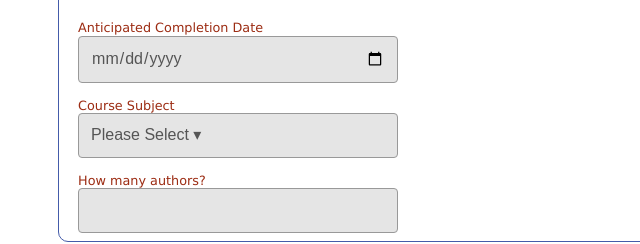
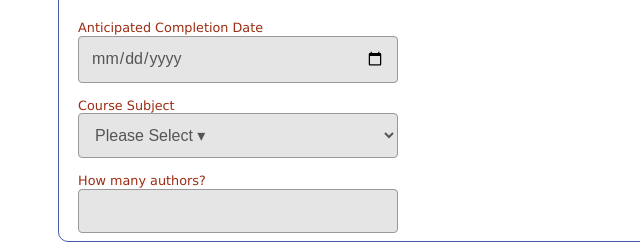
Before and after one commit to inoffensiveLama/wdd230, a plain HTML site: page week04/form-start/index.html in a window 1280 px wide. Shown: the part 1014-1258 px from the top of the page, 96-736 px from the left. Drawn offline with Linux system fonts and the light colour scheme.

Commit message:
tried without webkit appearance

```diff
--- a/week04/form-start/styles/base.css
+++ b/week04/form-start/styles/base.css
@@ -81,7 +81,7 @@ form label.top, form div{
 }
 
 form label.top input, form label.top select{
-    -webkit-appearance: none;
+    /*-webkit-appearance: none;*/
     display: block;
     font-size: 1rem;
     border: solid 1px #999;
```
